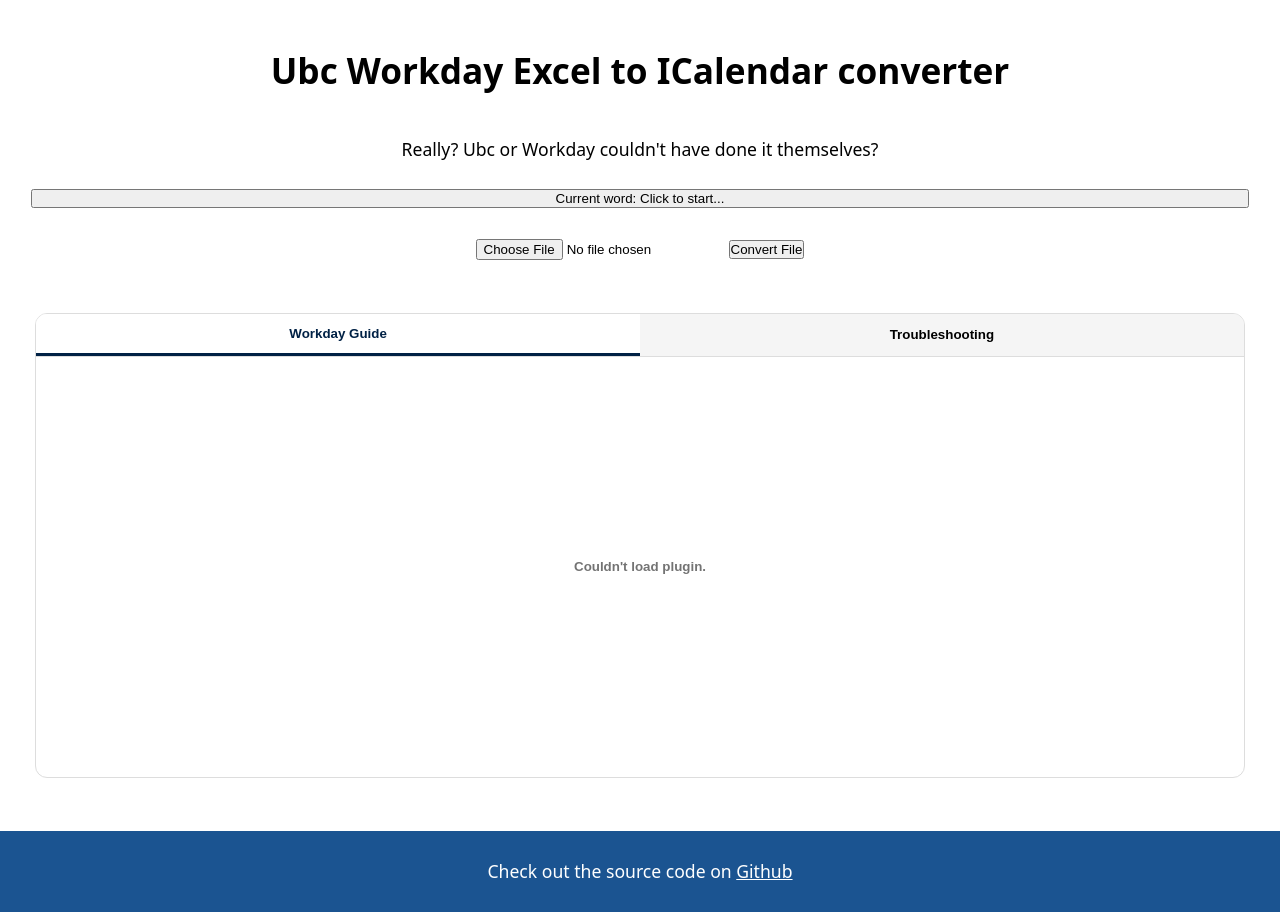
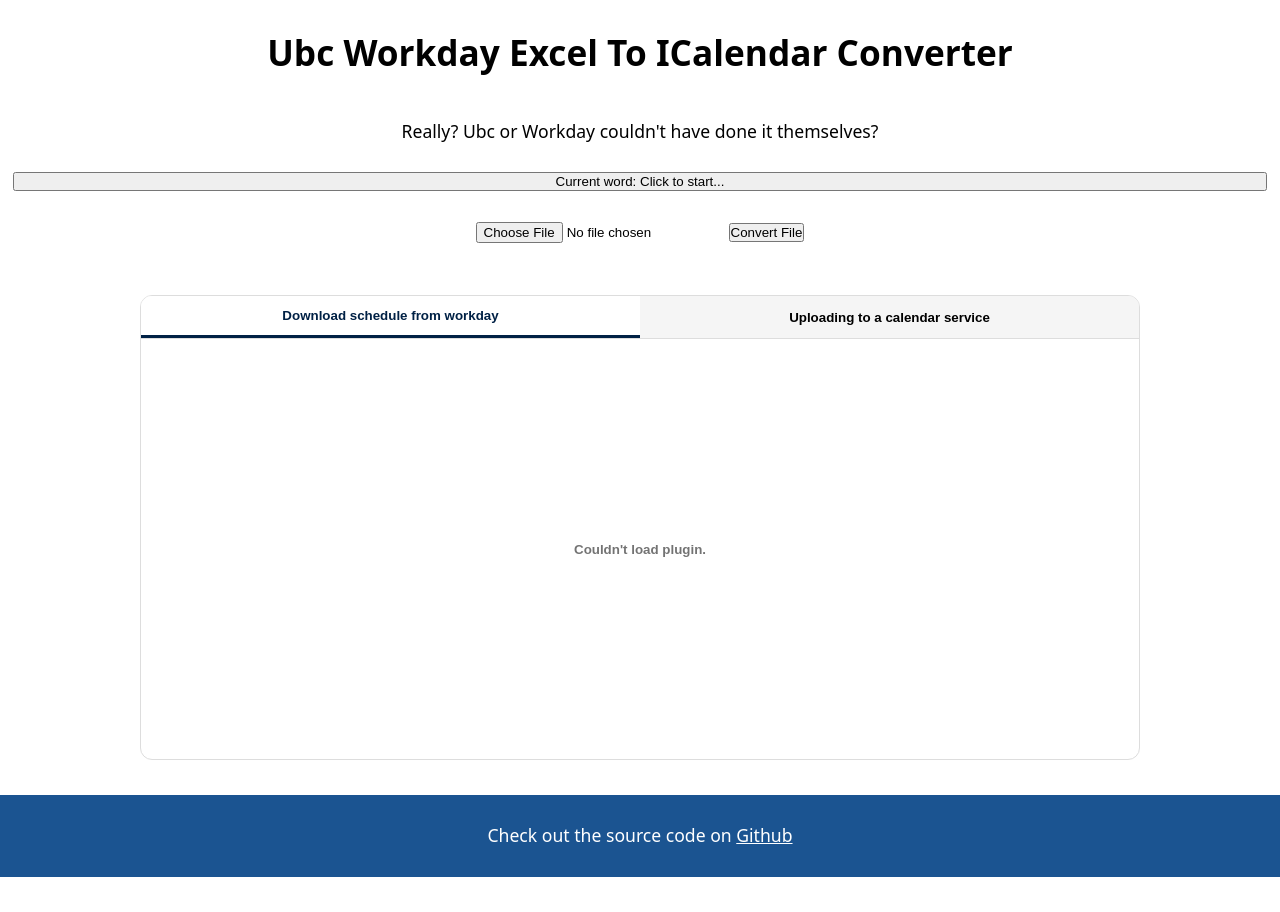
Before and after one commit to zycata/Workday-to-Calendar, a React (Vite) app in the folder frontend/: page / in a window 1280 px wide. After the commit the page ends 877 px from the top, so only its background shows below. Built offline with nearby package versions, Linux system fonts and the light colour scheme.

Commit message:
frontend fixes

```diff
--- a/frontend/src/App.css
+++ b/frontend/src/App.css
@@ -24,7 +24,7 @@
 
 /* Main Content Flex Column to allow children to grow */
 .main-content {
-    padding: 1em;
+    padding: 0em;
     flex: 1;
     display: flex;
     flex-direction: column;
@@ -34,6 +34,7 @@
 .pdf-wrapper {
   flex: 1;
   display: flex;
+  align-items: center;
   flex-direction: column;
   min-height: 500px; /* Ensure at least some height */
 }
@@ -41,69 +42,3 @@
 .spacing > * {
   margin: 1em;
 }
-
-
-.instruction-box {
-  overflow: auto;
-
-}
-
-
-embed {
-  display: block;
-}
-
-.pdf-embed {
-  width: 100%;
-  height: 100%;
-  flex: 1;
-  border: none;
-}
-
-.tabs-wrapper {
-  /* Remove max-width/margins to allow full expansion, or keep if desired.
-     User said "expand to all available space". */
-  width: 100%;
-  max-width: 100%;
-  margin: 1em 0; /* Adjust margin */
-  border: 1px solid #ddd;
-  border-radius: 12px;
-  overflow: hidden;
-  background: #fff;
-  display: flex;
-  flex-direction: column;
-  flex: 1; /* Grow to fill pdf-wrapper */
-}
-
-.tab-buttons {
-  display: flex;
-  background: #f5f5f5;
-  border-bottom: 1px solid #ddd;
-  flex-shrink: 0; /* Don't shrink buttons */
-}
-
-.tab-buttons button {
-  flex: 1;
-  padding: 12px;
-  border: none;
-  background: none;
-  cursor: pointer;
-  font-weight: bold;
-  transition: 0.3s;
-}
-
-/* The "Active" tab highlight */
-.tab-buttons button.active {
-  background: #fff;
-  color: #002145; /* UBC Blue */
-  border-bottom: 3px solid #002145;
-}
-
-.tab-content {
-  padding: 0;
-  flex: 1; /* Fill remaining space in tabs-wrapper */
-  display: flex;
-  flex-direction: column;
-  /* height: 600px;  Removed fixed height */
-  height: 100%;
-}
--- a/frontend/src/App.jsx
+++ b/frontend/src/App.jsx
@@ -11,7 +11,7 @@
         <div className="app-container">
             <main className="main-content spacing">
 
-                <h1> Ubc Workday Excel to ICalendar converter</h1>
+                <h1> Ubc Workday Excel To ICalendar Converter</h1>
                 <p>
                     {" "}
                     Really? Ubc or Workday couldn't have done it
--- a/frontend/src/components/Excel_Form.jsx
+++ b/frontend/src/components/Excel_Form.jsx
@@ -6,7 +6,7 @@
         if (!fileInput.files[0]) return alert("Please select a file first");
         let file_name = fileInput.files[0].name;
         if (!file_name.endsWith(".xlsx"))
-            return alert("Please upload an excel file");
+            return alert("Please upload an excel file (.xlsx)");
         const formData = new FormData();
         formData.append("file", fileInput.files[0]);
 
@@ -32,6 +32,7 @@
             }
         } catch (error) {
             console.error("Error:", error);
+            alert("An error occured");
         }
     };
     return (
--- a/frontend/src/components/RandomWordButton.jsx
+++ b/frontend/src/components/RandomWordButton.jsx
@@ -19,7 +19,7 @@
     };
 
     return (
-        <button onClick={fetchWord} disabled={loading}>
+        <button onClick={fetchWord} disabled={loading} >
             {loading ? "Fetching..." : `Current word: ${word}`}
         </button>
     );
--- /dev/null
+++ b/frontend/src/components/TutorialTabs.css
@@ -0,0 +1,65 @@
+
+.instruction-box {
+  overflow: auto;
+
+}
+
+
+embed {
+  display: block;
+}
+
+.pdf-embed {
+  width: 100%;
+  height: 100%;
+  flex: 1;
+  border: none;
+}
+
+.tabs-wrapper {
+  /* Remove max-width/margins to allow full expansion, or keep if desired.
+     User said "expand to all available space". */
+  width: 100%;
+  max-width: 1000px;
+  margin: 1em 0; /* Adjust margin */
+  border: 1px solid #ddd;
+  border-radius: 12px;
+  overflow: hidden;
+  background: #fff;
+  display: flex;
+  flex-direction: column;
+  flex: 1; /* Grow to fill pdf-wrapper */
+}
+
+.tab-buttons {
+  display: flex;
+  background: #f5f5f5;
+  border-bottom: 1px solid #ddd;
+  flex-shrink: 0; /* Don't shrink buttons */
+}
+
+.tab-buttons button {
+  flex: 1;
+  padding: 12px;
+  border: none;
+  background: none;
+  cursor: pointer;
+  font-weight: bold;
+  transition: 0.3s;
+}
+
+/* The "Active" tab highlight */
+.tab-buttons button.active {
+  background: #fff;
+  color: #002145; /* UBC Blue */
+  border-bottom: 3px solid #002145;
+}
+
+.tab-content {
+  padding: 0;
+  flex: 1; /* Fill remaining space in tabs-wrapper */
+  display: flex;
+  flex-direction: column;
+  /* height: 600px;  Removed fixed height */
+  height: 100%;
+}
--- a/frontend/src/components/TutorialTabs.jsx
+++ b/frontend/src/components/TutorialTabs.jsx
@@ -1,5 +1,5 @@
 import { useState } from 'react';
-
+import './TutorialTabs.css';
 function TutorialTabs() {
   const [activeTab, setActiveTab] = useState('tab1');
 
@@ -11,20 +11,20 @@
           className={activeTab === 'tab1' ? 'active' : ''}
           onClick={() => setActiveTab('tab1')}
         >
-          Workday Guide
+          Download schedule from workday
         </button>
         <button
           className={activeTab === 'tab2' ? 'active' : ''}
           onClick={() => setActiveTab('tab2')}
         >
-          Troubleshooting
+          Uploading to a calendar service
         </button>
       </div>
 
       {/* 2. The Content Area */}
       <div className="tab-content">
         {activeTab === 'tab1' && (
-          <embed className="pdf-embed" src="/invoicesample.pdf" type="application/pdf" />
+          <embed className="pdf-embed" src="/workday-download-guide.pdf" type="application/pdf" />
         )}
         {activeTab === 'tab2' && (
           <embed className="pdf-embed" src="/sample_pdf.pdf" type="application/pdf" />
```
Also changed, not shown: 1 other file (tests, documents, lock files or other folders).
